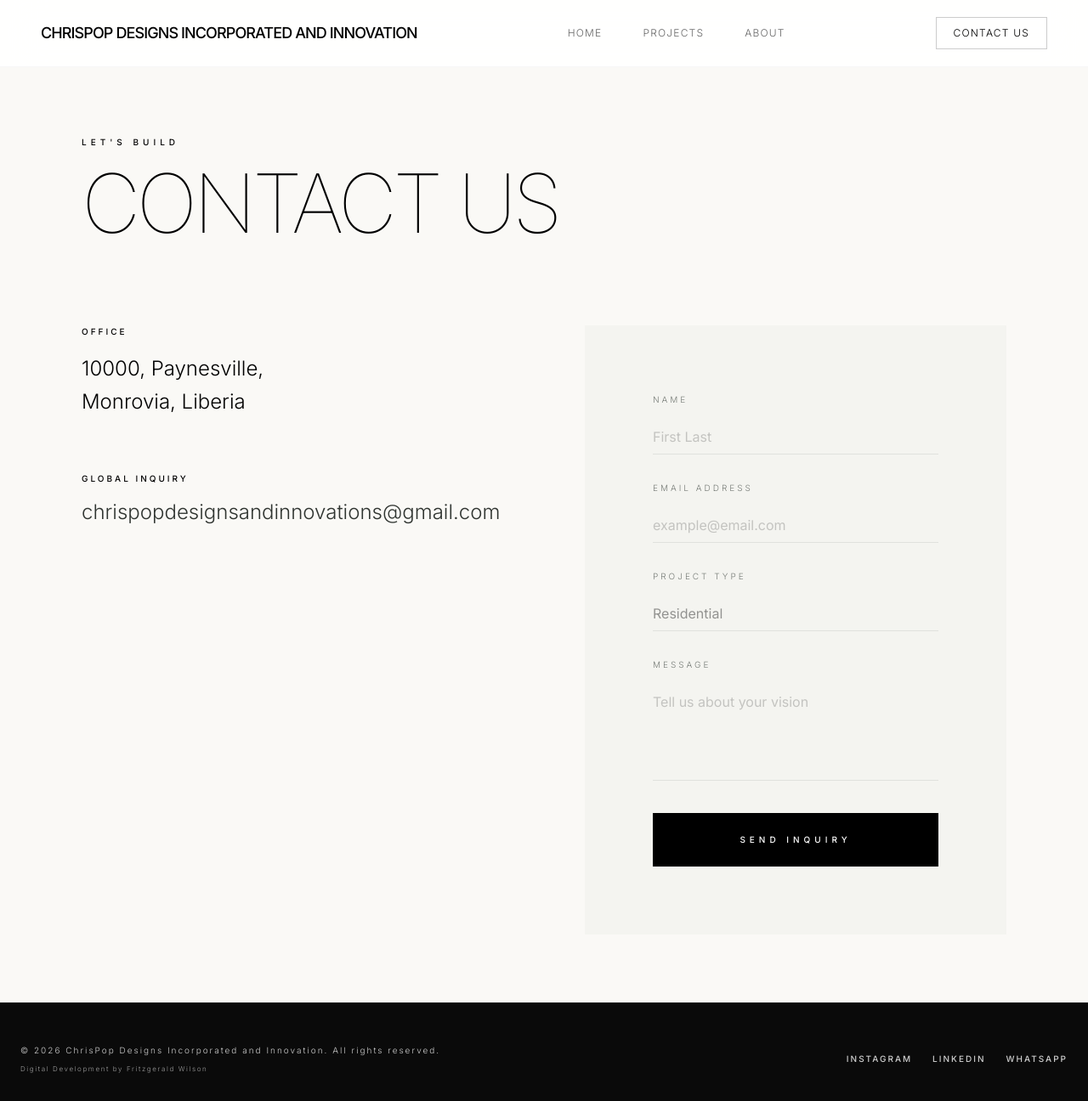
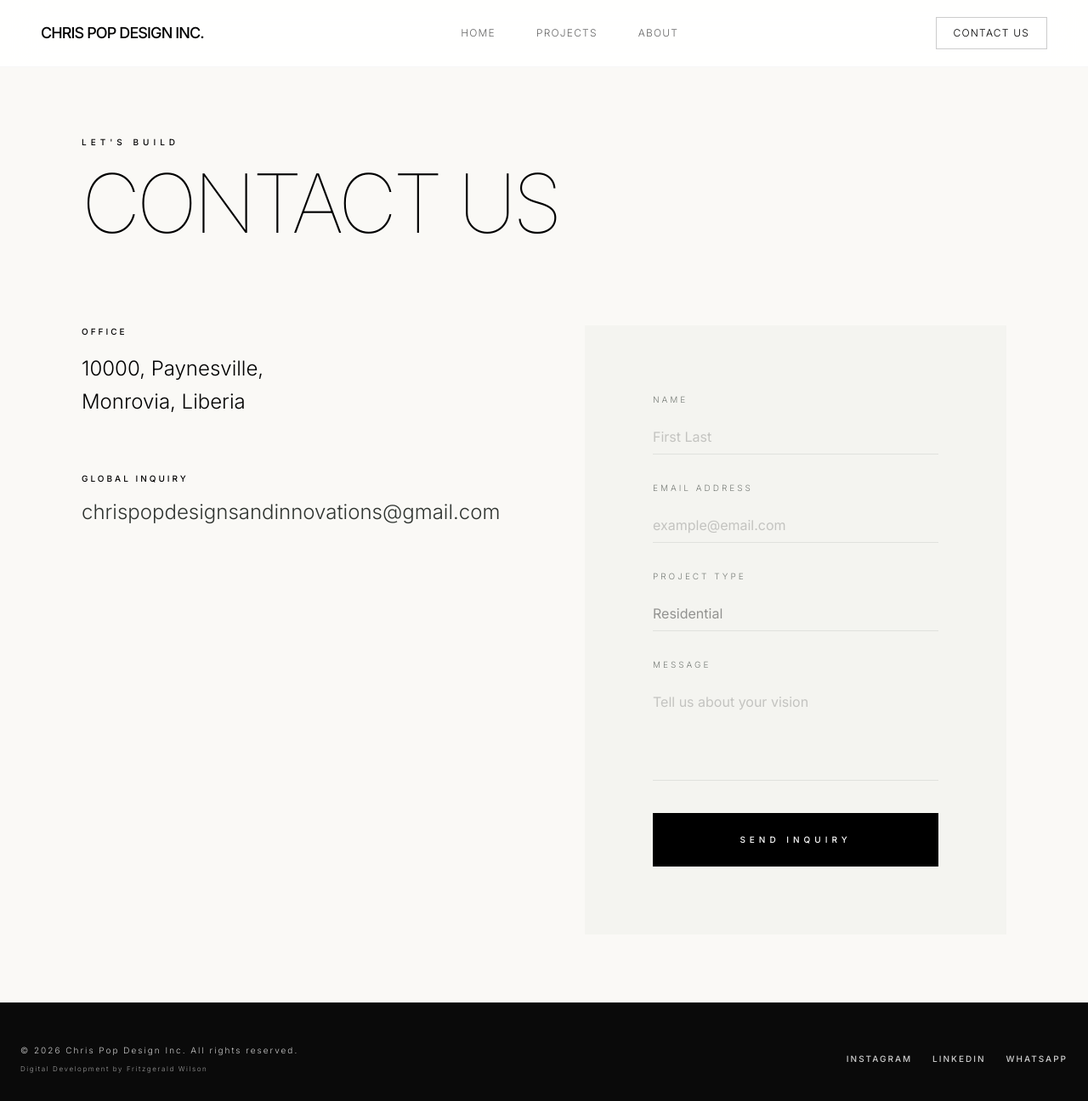
Before and after one commit to wilson20042025/chrispopdesignsinc, a Next.js app: page /contact in a window 1280 px wide. Shown: the whole page at 85% size. Built offline with nearby package versions, Linux system fonts and the light colour scheme.

Commit message:
update: new

```diff
--- a/app/components/Footer.tsx
+++ b/app/components/Footer.tsx
@@ -8,7 +8,7 @@ export default function Footer() {
       <div className="flex flex-col-reverse md:flex-row justify-between items-center px-6 xs:px-12 pt-12 xs:pt-20 pb-8 xs:pb-12 w-full text-center md:text-left gap-12 md:gap-0">
         <div className="flex flex-col gap-2">
           <span className="font-inter font-light tracking-[0.2em] text-[10px] text-white/80">
-            © {currentYear} ChrisPop Designs Incorporated and Innovation. All rights reserved.
+            © {currentYear} Chris Pop Design Inc. All rights reserved.
           </span>
           <span className="font-inter font-light tracking-[0.2em] text-[8px] text-white/60">
             Digital Development by Fritzgerald Wilson
--- a/app/components/Header.tsx
+++ b/app/components/Header.tsx
@@ -32,7 +32,7 @@ export default function Header() {
 
           <Link href="/">
             <h1 className="text-[13px] xs:text-base md:text-lg font-medium tracking-tighter text-black uppercase whitespace-nowrap">
-              ChrisPop Designs Incorporated and Innovation
+              Chris Pop Design Inc.
             </h1>
           </Link>
         </div>
--- a/app/components/Narrative.tsx
+++ b/app/components/Narrative.tsx
@@ -8,7 +8,7 @@ export default function Narrative() {
 
   const stories = [
     {
-      title: "Why ChrisPop Designs Incorporated and Innovation?",
+      title: "Why Chris Pop Design Inc.?",
       text: "We are a team of passionate architects and designers who are dedicated to creating beautiful and functional spaces. We believe that everyone deserves to live and work in a space that inspires them and makes them feel happy."
     },
     {
@@ -37,7 +37,7 @@ export default function Narrative() {
             <h2 key={`title-${currentSlide}`} className="text-2xl xs:text-3xl sm:text-5xl md:text-7xl font-thin tracking-tighter leading-tight text-on-surface animate-narrative uppercase">
               {currentSlide === 0 ? (
                 <>
-                  Why ChrisPop Designs <span className="md:hidden">Incorporated?</span><span className="hidden md:inline">Incorporated and Innovation?</span>
+                  Why Chris Pop Design <span className="md:hidden">Inc?</span><span className="hidden md:inline">Inc?</span>
                 </>
               ) : stories[currentSlide].title}
             </h2>
--- a/app/layout.tsx
+++ b/app/layout.tsx
@@ -9,7 +9,7 @@ const inter = Inter({
 });
 
 export const metadata: Metadata = {
-  title: "ChrisPop Designs Incorporated and Innovation | Minimalist Architectural Design",
+  title: "Chris Pop Design Inc. | Minimalist Architectural Design",
   description: "A precision-focused architectural studio crafting spatial silence through digital precision and material materiality.",
 };
 
--- a/app/projects/[slug]/page.tsx
+++ b/app/projects/[slug]/page.tsx
@@ -139,7 +139,7 @@ export default async function ProjectDetail({ params }: { params: Promise<{ slug
              <span className="text-lg leading-none">←</span> Back to Archive
             </Link>
             <span className="hidden xs:block text-[10px] tracking-[0.3em] font-light text-black/20 uppercase">
-              ChrisPop Designs Incorporated and Innovation
+              Chris Pop Design Inc.
             </span>
           </section>
         </main>
```
Also changed, not shown: 1 other file (tests, documents, lock files or other folders).
